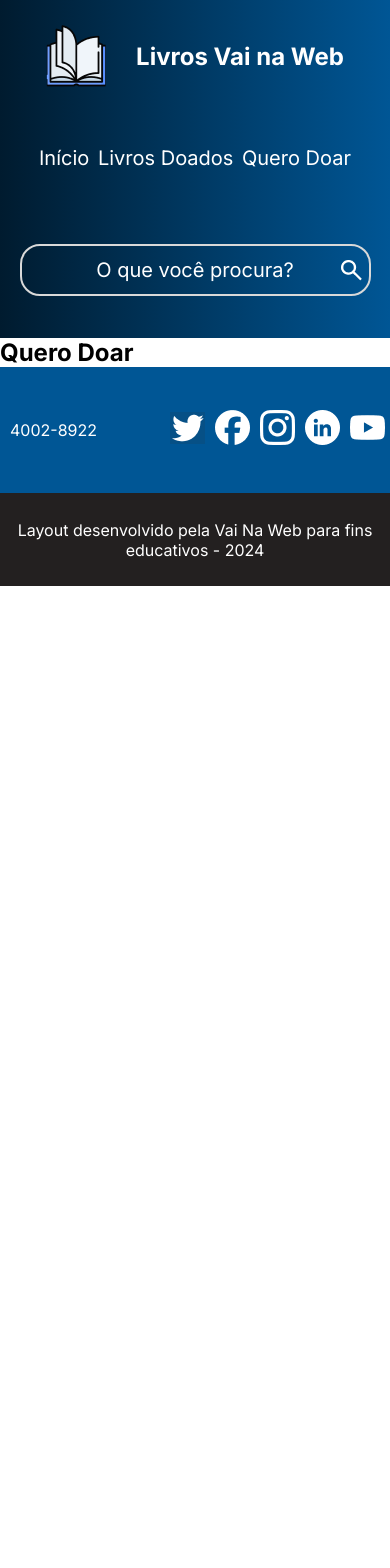
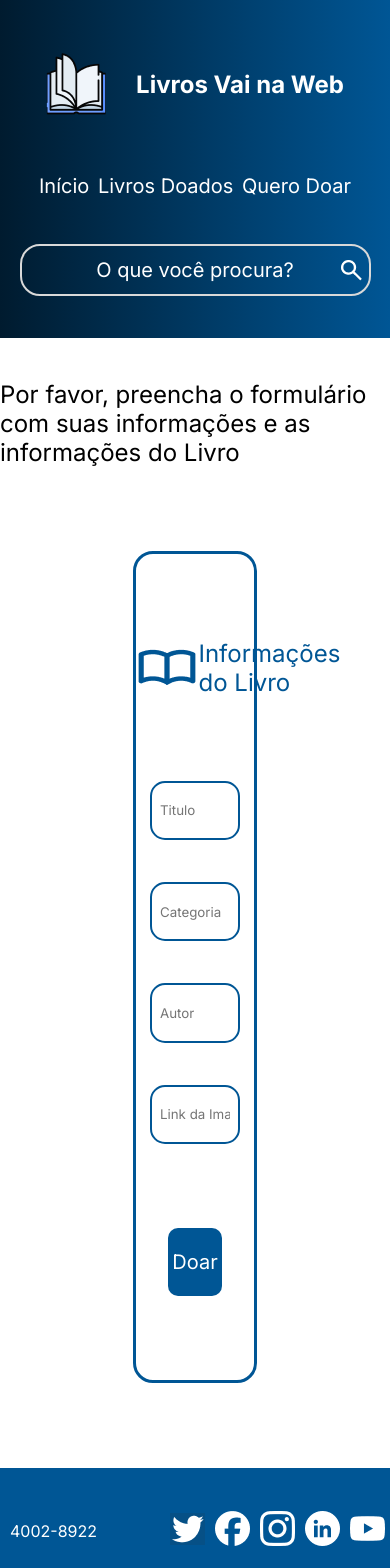
Before and after one commit to Ad3Agra90/desafio_final_livros, a React (Vite) app: page /QueroDoar in a window 390 px wide. Shown: the top 1568 px of the page. Before the commit the page ends 844 px from the top, so only its background shows below. Built offline with nearby package versions, Linux system fonts and the light colour scheme.

Commit message:
ajustando doados e queroDoar

```diff
--- a/src/Pages/Doados/doados.jsx
+++ b/src/Pages/Doados/doados.jsx
@@ -15,6 +15,34 @@
                     </p>
                     <p>Ficção</p>
                 </div>
+                <div>
+                    <img src={exemplo} alt="exemplo" />
+                    <p className={S.book_title}>O protagonista</p>
+                    <p>Susanne Andrade
+                    </p>
+                    <p>Ficção</p>
+                </div>
+                <div>
+                    <img src={exemplo} alt="exemplo" />
+                    <p className={S.book_title}>O protagonista</p>
+                    <p>Susanne Andrade
+                    </p>
+                    <p>Ficção</p>
+                </div>
+                <div>
+                    <img src={exemplo} alt="exemplo" />
+                    <p className={S.book_title}>O protagonista</p>
+                    <p>Susanne Andrade
+                    </p>
+                    <p>Ficção</p>
+                </div>
+                <div>
+                    <img src={exemplo} alt="exemplo" />
+                    <p className={S.book_title}>O protagonista</p>
+                    <p>Susanne Andrade
+                    </p>
+                    <p>Ficção</p>
+                </div>
             </section>
         </section>
         </main>
--- a/src/Pages/Doados/doados.module.scss
+++ b/src/Pages/Doados/doados.module.scss
@@ -21,8 +21,10 @@
     }
 }
 .doados{
-    display: flex;
-    align-items: center;
-    justify-content: space-evenly;
+    display: grid;
+    gap: 10vh;
+    grid-template-columns: repeat(4, 1fr);
+    place-content: center;
+    margin: auto;
     padding: 50px 0;
 }
--- a/src/Pages/Inicio/inicio.jsx
+++ b/src/Pages/Inicio/inicio.jsx
@@ -10,7 +10,7 @@
         <main>
         <section className={S.banner}>
             <img src={banner} alt="Pesso    segurando livros na mão" />
-            <h2>VENHA FAZER PARTE DA MAIOR REDE DE DOAÇÃO</h2>
+            <h2 className={S.title_inicio}>VENHA FAZER PARTE DA MAIOR REDE DE DOAÇÃO</h2>
         </section>
         <h2 className={S.title_cards}>Por que devo doar?</h2>
             <section className={S.cards}>
--- a/src/Pages/Inicio/inicio.module.scss
+++ b/src/Pages/Inicio/inicio.module.scss
@@ -1,16 +1,15 @@
 .banner{
     display: flex;
-    width: 100vw;
     align-items: center;
     position: relative;
-    h2{
+    .title_inicio{
         font-family: "Roboto", sans-serif;
         color: #FFFFFF;
         position: absolute;
-        width: 30vw;
-        padding-left: 150px;
+        width: 35vw;
+        padding-left: 11vw;
         display: flex;
-        font-size: 32px;
+        font-size: 2.34vw;
 
     }
     img{
@@ -20,9 +19,9 @@
 
 .title_cards {
     color: #005695;
-    padding-left: 150px;
-    padding: 100px;
-    font-size: 40px;
+    padding-left: 11vw;
+    padding: 7vw;
+    font-size: 3vw;
 }
 
 .cards {
@@ -42,14 +41,29 @@
         background: #0157944D;
         border-radius: 10px;
         position: relative;
-        padding-bottom: 150px;
-    p{
+        padding-bottom: 10vh;
+        p{
         position: absolute;
         padding: 230px 50px 0 50px;
-    }
-
-
-
-
+        }
     }
 }
+
+@media (min-width: 300px) and (max-width: 900px){
+    .cards{
+        flex-direction: column;
+        div{
+            margin: 2vh 0;
+        }
+    }
+    .banner{
+        .title_inicio{
+            font-size: 4vw;
+            width: 55vw
+        }
+    }
+    .title_cards{
+        font-size: 7vw;
+        text-align: center;
+    }
+}
--- a/src/Pages/QueroDoar/queroDoar.jsx
+++ b/src/Pages/QueroDoar/queroDoar.jsx
@@ -1,7 +1,24 @@
+import S from './querodoar.module.scss'
+import book from '../../assets/img/frame_info_livros.png'
+
 export default function QueroDoar(){
     return(
-        <section>
-            <h2>Quero Doar</h2>
+        <section className={S.formulario}>
+            <h2 className={S.title_form}>Por favor, preencha o formulário com suas informações e as informações do Livro</h2>
+            <section className={S.campos}>
+                <div className={S.title_campos}>
+                    <img src={book} alt="livro" />
+                    <h2 className={S.title}>Informações do Livro
+                    </h2>
+                </div>
+                <section className={S.input_doar}>
+                    <input type="text"  placeholder="Titulo" />
+                    <input type="text"  placeholder="Categoria"/>
+                    <input type="text"  placeholder="Autor"/>
+                    <input type="url"   placeholder="Link da Imagem"/>
+                </section>
+                <button>Doar</button>
+            </section>
         </section>
     )
 }
--- /dev/null
+++ b/src/Pages/QueroDoar/querodoar.module.scss
@@ -0,0 +1,58 @@
+
+.formulario{
+    display: flex;
+    justify-content: space-between;
+    align-items: center;
+    flex-direction: column;
+    .title_form{
+        margin-top: 5vh;
+        font-size: 24px;
+        font-weight: normal;
+    }
+}
+.title_campos{
+    display: flex;
+    justify-content: space-evenly;
+    align-items: center;
+    flex-direction: row;
+    width:30vw;
+    padding: 10vh 0 5vh 0;
+    .title{
+        color:#005695;
+        font-size: 24px;
+        font-weight: normal;
+    }
+}
+.campos{
+    margin: 10vh 0;
+    display: flex;
+    align-items: center;
+    flex-direction: column;
+    width: 32vw;
+    background-color: transparent;
+    border: 3px solid #005695 ;
+    border-radius: 20px;
+}
+
+.input_doar input{
+    display: flex;
+    margin-top: 5vh;
+    border: solid 2px #005695;
+    border-radius: 15px;
+    height: 7vh;
+    width: 23vw;
+    padding: 0 2vw;
+    outline: none;
+}
+
+button{
+    margin: 10vh 0 10vh 0;
+    height: 8vh;
+    width: 14vw;
+    background-color: #005695;
+    border-radius: 10px;
+    font-size: 20px;
+    color: #FFFFFF;
+    border:none;
+    font-weight: normal;
+}
--- a/src/components/Header/header.jsx
+++ b/src/components/Header/header.jsx
@@ -14,7 +14,7 @@
         <img src={logo} alt="book" />
         <h1>Livros Vai na Web</h1>
       </section>
-      <nav className={S.link}>
+      <nav className={S.menu}>
           <ul>
             <li><Link to="/">Início</Link></li>
             <li><Link to="/doados">Livros Doados</Link></li>
--- a/src/components/Header/header.module.scss
+++ b/src/components/Header/header.module.scss
@@ -3,7 +3,7 @@
     align-items: center;
     justify-content: space-between;
     width: 100vw;
-    height: 137px;
+    height: 22vh;
     background: linear-gradient(90deg, #001B2F 0%, #005695 100%);
 
 }
@@ -13,6 +13,7 @@
     align-items: center;
     justify-content: space-evenly;
     width: 350px;
+    height: 14vh;
     img{
         display: flex;
         align-items: center;
@@ -22,7 +23,7 @@
     }
 }
 
-.link ul{
+.menu ul{
     width:30vw;
     height: 10vh;
     display: flex;
@@ -67,11 +68,11 @@
     text-align: center;
     font-size: 20px;
 }
-.link li{
+.menu li{
     padding-bottom: 0;
     transition: padding-bottom 0.2s ease-in-out;
 }
-.link li:hover{
+.menu li:hover{
         padding-bottom: 15px;
 }
 
@@ -90,7 +91,7 @@
             text-align: center;
             padding-left: 30px;
         }
-        .link ul {
+        .menu ul {
             height: 10vh;
             width:80vw;
         }
```
Also changed, not shown: eslint.config.js (deleted, +0 -38 lines).
